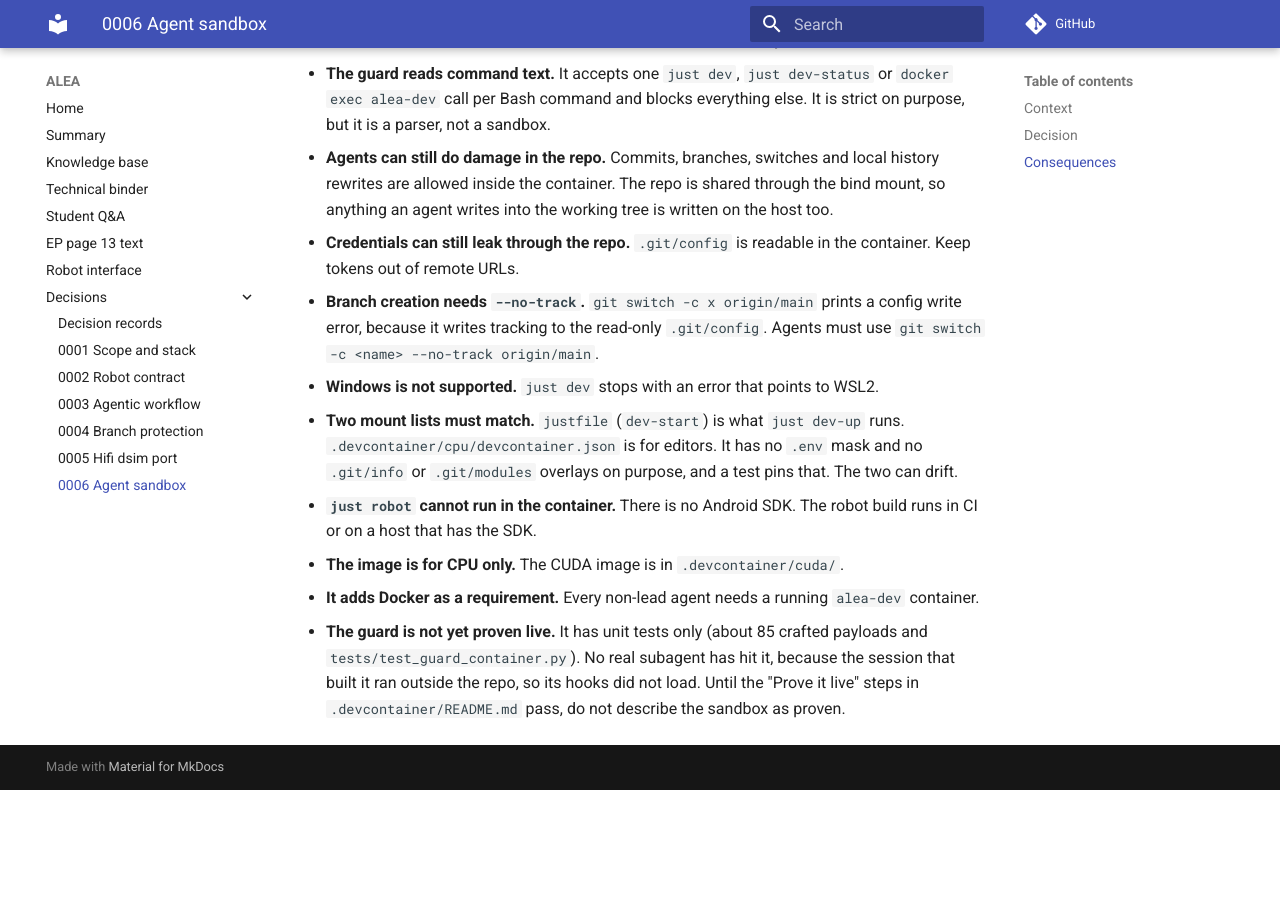
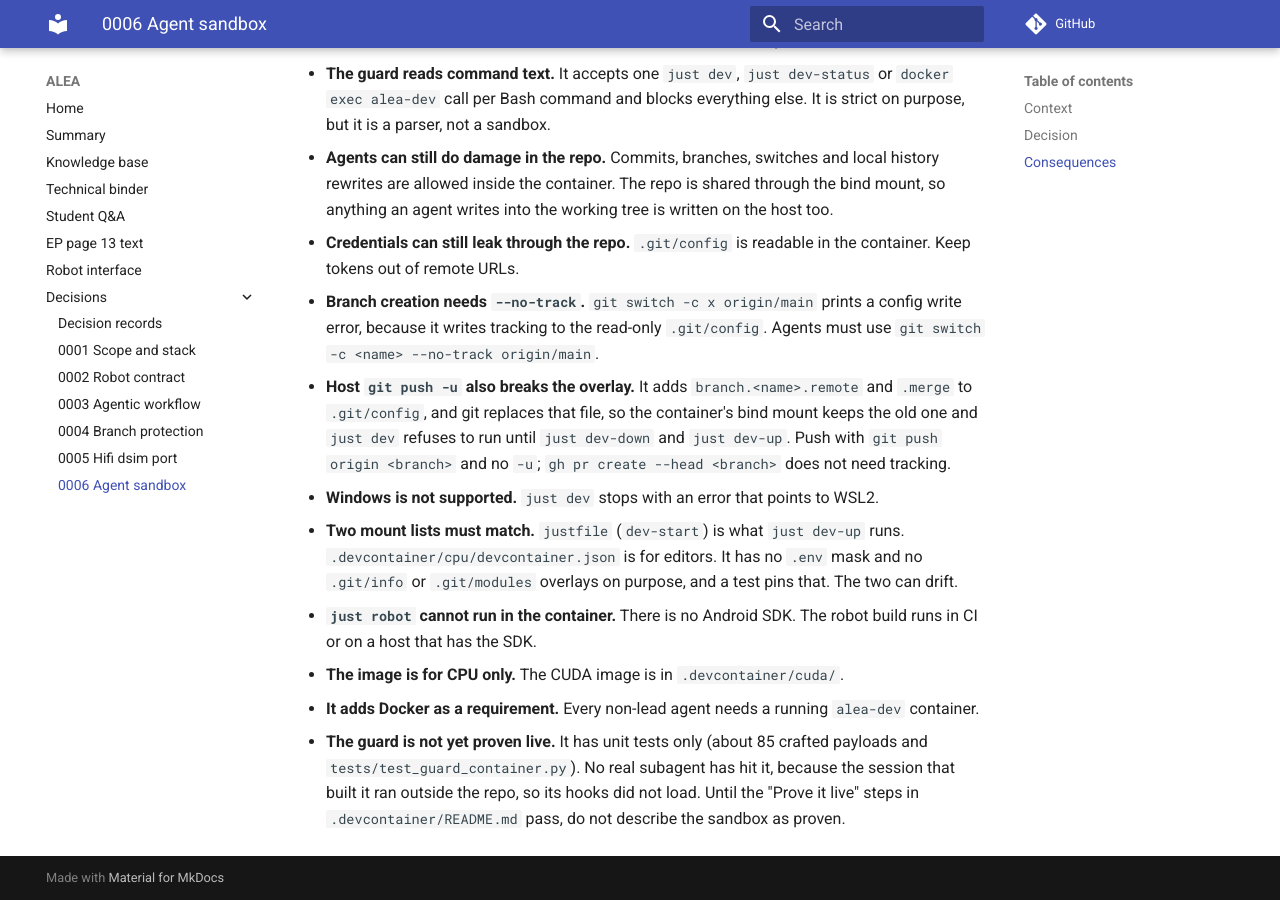
Before and after one commit to Caesar-Circuitry/Project-ALEA, an MkDocs documentation site: the page built from docs/decisions/0006-agent-sandbox.md, in a window 1280 px wide and 900 px high, scrolled down 2142 px. Built offline with MkDocs 1.6.1 and Material for MkDocs 9.7.7, drawn with Linux system fonts in a browser that asks for light colours; comment, search, counter and statistics services are not loaded; before the commit the page ends 2932 px from its top, so only the background shows below that.

Commit message:
Stop using git push -u so the container overlay stays valid
git push -u writes branch.<name>.remote and .merge into .git/config and
git replaces the file. The container bind-mounts .git/config read-only,
so its mount keeps the old file and just dev refuses to run until the
user runs dev-down and dev-up. It happened after every /pr push.

Push with git push origin <branch>; gh pr create --head does not need
tracking. Updated the /pr skill, CLAUDE.md, the workflow doc, the
container README and decision 0006, and the guard's error message now
names the cause. guard_lead still allows both forms.

Co-Authored-By: Claude Sonnet 5.5 <noreply@anthropic.com>
Claude-Session: https://claude.ai/code/session_01V71d4AGVuTuL5L2FXEQ6d9

```diff
--- a/docs/decisions/0006-agent-sandbox.md
+++ b/docs/decisions/0006-agent-sandbox.md
@@ -85,6 +85,10 @@ Weaknesses, stated plainly:
 - **Branch creation needs `--no-track`.** `git switch -c x origin/main` prints a config write
   error, because it writes tracking to the read-only `.git/config`. Agents must use
   `git switch -c <name> --no-track origin/main`.
+- **Host `git push -u` also breaks the overlay.** It adds `branch.<name>.remote` and `.merge` to
+  `.git/config`, and git replaces that file, so the container's bind mount keeps the old one and
+  `just dev` refuses to run until `just dev-down` and `just dev-up`. Push with
+  `git push origin <branch>` and no `-u`; `gh pr create --head <branch>` does not need tracking.
 - **Windows is not supported.** `just dev` stops with an error that points to WSL2.
 - **Two mount lists must match.** `justfile` (`dev-start`) is what `just dev-up` runs.
   `.devcontainer/cpu/devcontainer.json` is for editors. It has no `.env` mask and no
```
Also changed, not shown: .claude/AGENTIC_WORKFLOW.md (+1 -0 lines), .claude/skills/pr/README.md (+1 -1 lines), .claude/skills/pr/SKILL.md (+4 -2 lines), .devcontainer/README.md (+4 -1 lines), CLAUDE.md (+2 -1 lines), 1 other file.
